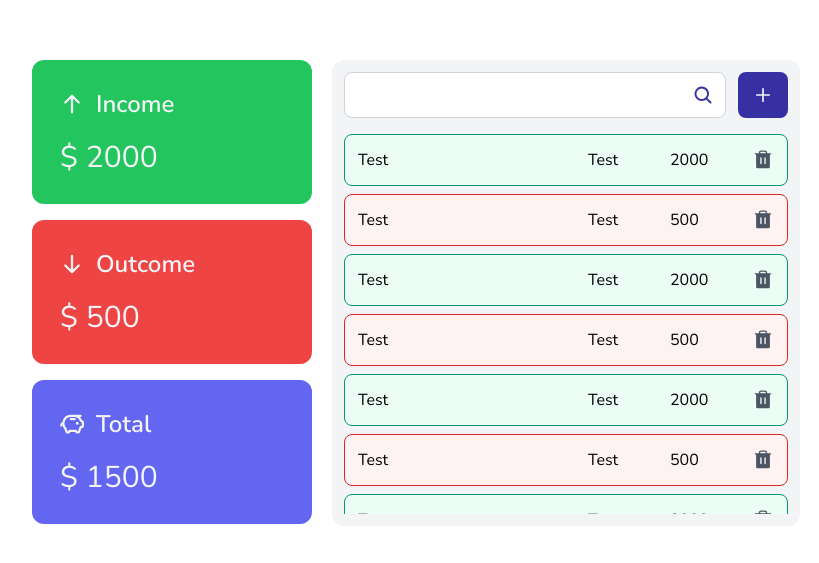
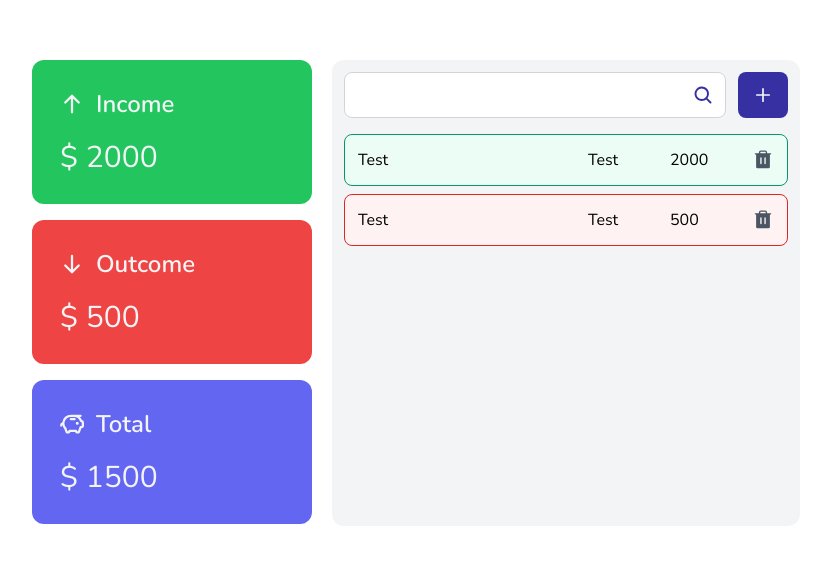
Before and after one commit to larissaOliveiraz/finance-next, a Next.js app: page / in a window 1280 px wide. Shown: the part 113-676 px from the top of the page, without its empty margins (224-1043 px from the left). Built offline with nearby package versions, Linux system fonts and the light colour scheme.

Commit message:
feat: add create transaction functionality

```diff
--- a/app/page.tsx
+++ b/app/page.tsx
@@ -38,10 +38,8 @@ export default function Home() {
                               }`}
                            >
                               <td className="flex-1">{item.title}</td>
-                              <td className="min-w-[50px]">
-                                 {item.description}
-                              </td>
-                              <td className="min-w-[50px]">{item.total}</td>
+                              <td className="min-w-[50px]">{item.category}</td>
+                              <td className="min-w-[50px]">{item.amount}</td>
                               <td className="flex items-center text-gray-600 hover:text-red-600">
                                  <Trash size={22} weight="fill" />
                               </td>
--- a/components/Input.tsx
+++ b/components/Input.tsx
@@ -1,9 +1,9 @@
-import React, { useState } from "react";
+import React, { SetStateAction, useState } from "react";
 
 type Props = {
    placeholder: string;
-   value: string;
-   setValue: (value: string) => void;
+   value: string | number;
+   setValue: (value: any) => void;
 };
 
 export const Input = ({ placeholder, value, setValue }: Props) => {
--- a/components/NewTransactionModal.tsx
+++ b/components/NewTransactionModal.tsx
@@ -1,14 +1,29 @@
+import { useState } from "react";
+import useApi from "@/hooks/useApi";
+import * as Dialog from "@radix-ui/react-dialog";
 import { ArrowDown, ArrowUp, X } from "@phosphor-icons/react";
-import * as Dialog from "@radix-ui/react-dialog";
 import { Input } from "./Input";
-import { useState } from "react";
 
 export const NewTransactionModal = () => {
-   const [name, setName] = useState("");
+   const [title, setTitle] = useState("");
    const [category, setCategory] = useState("");
    const [activeType, setActiveType] = useState<"income" | "outcome">("income");
+   const [amount, setAmount] = useState(0);
 
-   const createTransaction = () => {};
+   const api = useApi();
+
+   const createTransaction = () => {
+      api.createTransaction({
+         title,
+         category,
+         type: activeType,
+         amount,
+      });
+      setTitle("");
+      setCategory("");
+      setAmount(0);
+      setActiveType("income");
+   };
 
    return (
       <Dialog.Portal>
@@ -23,12 +38,13 @@ export const NewTransactionModal = () => {
                </Dialog.Close>
             </div>
             <form className="mt-5 space-y-5">
-               <Input placeholder="Name" value={name} setValue={setName} />
+               <Input placeholder="Name" value={title} setValue={setTitle} />
                <Input
                   placeholder="Category"
                   value={category}
                   setValue={setCategory}
                />
+               <Input placeholder="Total" value={amount} setValue={setAmount} />
 
                <div className="flex w-full gap-3">
                   <div
--- a/database/Transactions.ts
+++ b/database/Transactions.ts
@@ -3,110 +3,14 @@ import { Transaction } from "@/types/Transaction";
 export const transactions: Transaction[] = [
    {
       title: "Test",
-      description: "Test",
-      total: 2000,
+      category: "Test",
+      amount: 2000,
       type: "income",
    },
    {
       title: "Test",
-      description: "Test",
-      total: 500,
-      type: "outcome",
-   },
-   {
-      title: "Test",
-      description: "Test",
-      total: 2000,
-      type: "income",
-   },
-   {
-      title: "Test",
-      description: "Test",
-      total: 500,
-      type: "outcome",
-   },
-   {
-      title: "Test",
-      description: "Test",
-      total: 2000,
-      type: "income",
-   },
-   {
-      title: "Test",
-      description: "Test",
-      total: 500,
-      type: "outcome",
-   },
-   {
-      title: "Test",
-      description: "Test",
-      total: 2000,
-      type: "income",
-   },
-   {
-      title: "Test",
-      description: "Test",
-      total: 500,
-      type: "outcome",
-   },
-   {
-      title: "Test",
-      description: "Test",
-      total: 2000,
-      type: "income",
-   },
-   {
-      title: "Test",
-      description: "Test",
-      total: 500,
-      type: "outcome",
-   },
-   {
-      title: "Test",
-      description: "Test",
-      total: 2000,
-      type: "income",
-   },
-   {
-      title: "Test",
-      description: "Test",
-      total: 500,
-      type: "outcome",
-   },
-   {
-      title: "Test",
-      description: "Test",
-      total: 2000,
-      type: "income",
-   },
-   {
-      title: "Test",
-      description: "Test",
-      total: 500,
-      type: "outcome",
-   },
-   {
-      title: "Test",
-      description: "Test",
-      total: 2000,
-      type: "income",
-   },
-   {
-      title: "Test",
-      description: "Test",
-      total: 500,
-      type: "outcome",
-   },
-   {
-      title: "Test",
-      description: "Test",
-      total: 2000,
-      type: "income",
-   },
-   {
-      title: "Test",
-      description: "Test",
-      total: 500,
+      category: "Test",
+      amount: 500,
       type: "outcome",
    },
 ];
--- /dev/null
+++ b/hooks/useApi.ts
@@ -0,0 +1,30 @@
+import { transactions } from "@/database/Transactions";
+import { Transaction } from "@/types/Transaction";
+
+const useApi = () => ({
+   getAllTransactions: () => {
+      const transactions = localStorage.getItem("transactions");
+      if (transactions !== null) {
+         return JSON.parse(transactions);
+      }
+      return null;
+   },
+
+   createTransaction: (newTransaction: Transaction) => {
+      let transactions: Transaction[] = [];
+
+      const transactionStorage =
+         typeof window !== "undefined" && localStorage.getItem("transactions");
+      const transactionsJson: Transaction[] =
+         transactionStorage && JSON.parse(transactionStorage as string);
+
+      for (let i in transactionsJson) {
+         transactions.push(transactionsJson[i]);
+      }
+      transactions.push(newTransaction);
+
+      localStorage.setItem("transactions", JSON.stringify(transactions));
+   },
+});
+
+export default useApi;
--- a/types/Transaction.ts
+++ b/types/Transaction.ts
@@ -1,6 +1,6 @@
 export type Transaction = {
    title: string;
    type: "income" | "outcome";
-   description: string;
-   total: number;
+   category: string;
+   amount: number;
 };
```
